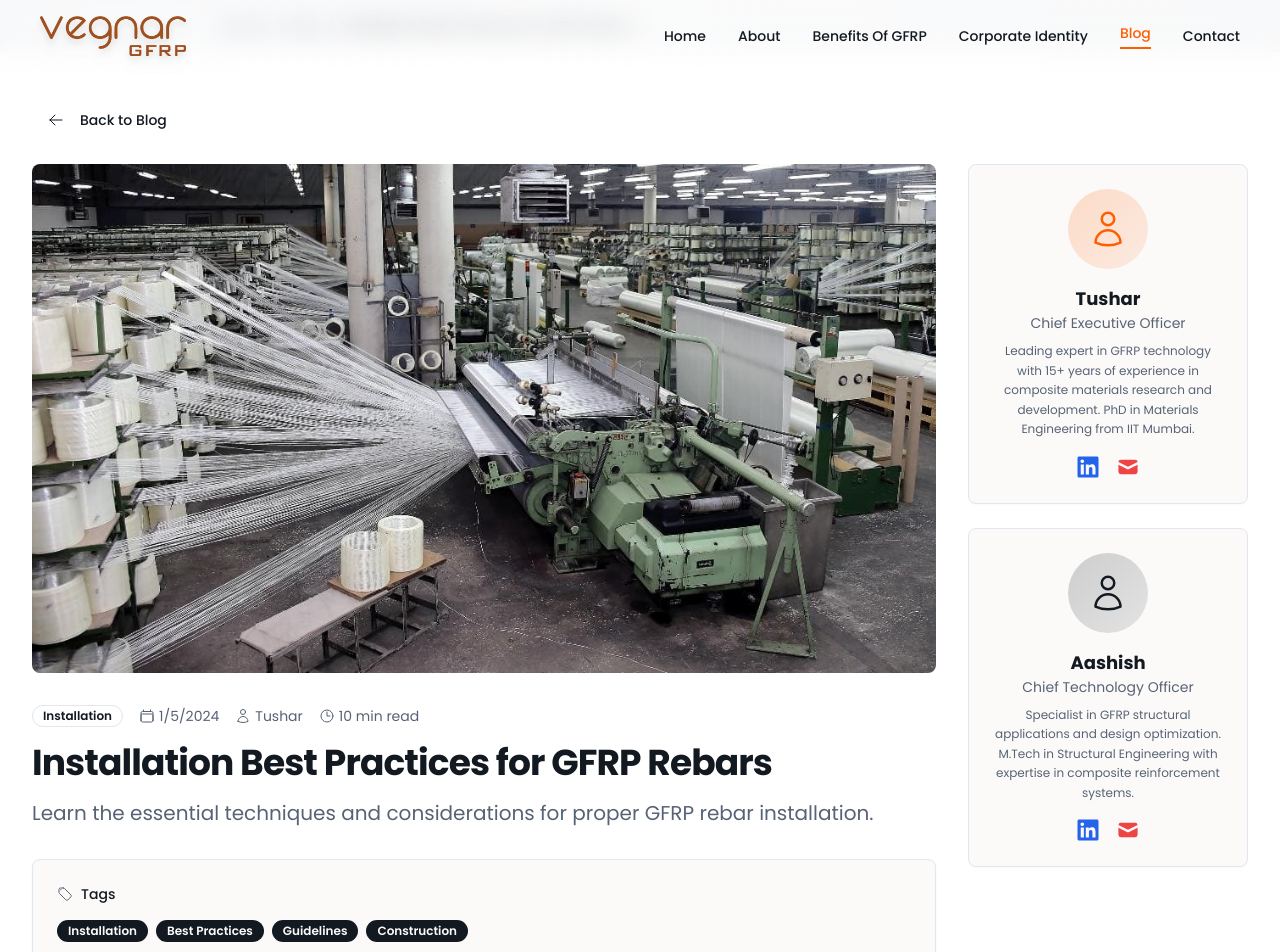
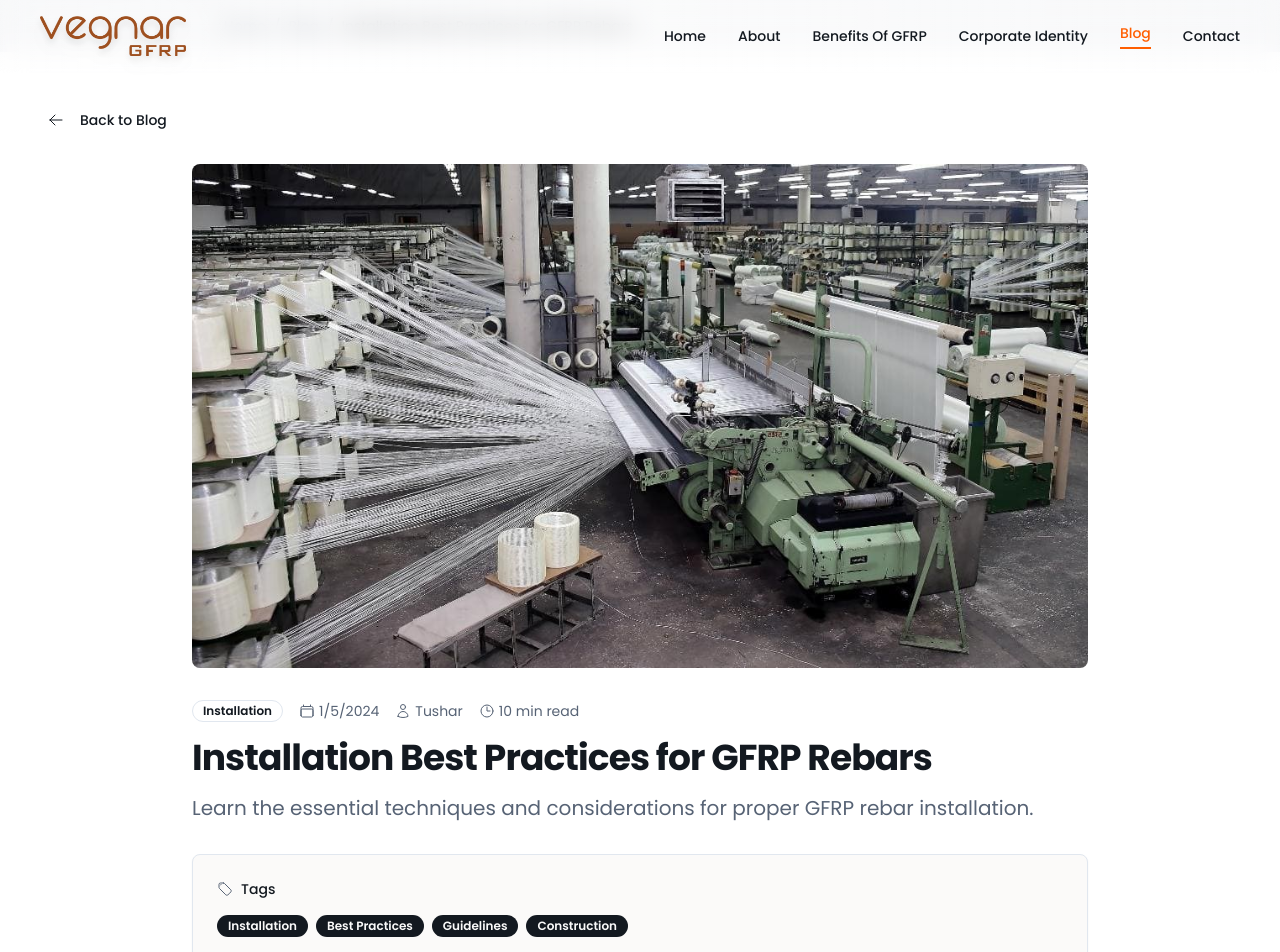
Before and after one commit to gabbar360/vegnar-gfrp_next, a Next.js app: page /blog/gfrp-installation-best-practices in a window 1280 px wide. Shown: the top 952 px of the page. Built offline with nearby package versions, Linux system fonts and the light colour scheme.

Commit message:
remove author section in blog page

```diff
--- a/src/app/blog/[slug]/page.tsx
+++ b/src/app/blog/[slug]/page.tsx
@@ -287,9 +287,9 @@ export default function BlogPostDetail() {
             </Button>
           </Link>
 
-          <div className="grid grid-cols-1 lg:grid-cols-4 gap-8">
+          <div className="w-full">
             {/* Main Content */}
-            <div className="lg:col-span-3">
+            <div className="w-full max-w-4xl mx-auto">
               {/* Featured Image */}
               {post.featuredImage ? (
                 <img
@@ -380,82 +380,6 @@ export default function BlogPostDetail() {
               </Card>
             </div>
 
-            {/* Sidebar */}
-            <div className="lg:col-span-1 space-y-6">
-              {/* First Author Card */}
-              <Card className="bg-card shadow-card border">
-                <CardContent className="p-6">
-                  <div className="text-center space-y-4">
-                    <div className="w-20 h-20 bg-gradient-to-br from-primary/20 to-primary/10 rounded-full flex items-center justify-center mx-auto">
-                      <UserIcon className="h-10 w-10 text-primary" />
-                    </div>
-                    <div>
-                      <h4 className="font-bold text-lg text-foreground">Tushar</h4>
-                      <p className="text-sm text-muted-foreground mb-2">Chief Executive Officer</p>
-                      <p className="text-xs text-muted-foreground leading-relaxed">
-                        Leading expert in GFRP technology with 15+ years of experience in composite materials research and development. PhD in Materials Engineering from IIT Mumbai.
-                      </p>
-                    </div>
-                    <div className="flex justify-center space-x-4">
-                      <a
-                        href="https://www.linkedin.com/in/hiranitushar/"
-                        target="_blank"
-                        rel="noopener noreferrer"
-                        className="text-blue-600 hover:text-blue-800 transition-colors"
-                      >
-                        <FaLinkedin className="h-6 w-6" />
-                      </a>
-                      <a
-                        href="https://mail.google.com/mail/?view=cm&fs=1&to=tushar@vegnar.com"
-                        target="_blank"
-                        rel="noopener noreferrer"
-                        className="text-red-500 hover:text-red-600 transition-colors"
-                      >
-                        <HiMail className="h-6 w-6" />
-                      </a>
-                    </div>
-                  </div>
-                </CardContent>
-              </Card>
-
-              {/* Second Author Card */}
-              <Card className="bg-card shadow-card border">
-                <CardContent className="p-6">
-                  <div className="text-center space-y-4">
-                    <div className="w-20 h-20 bg-gradient-to-br from-secondary/20 to-secondary/10 rounded-full flex items-center justify-center mx-auto">
-                      <UserIcon className="h-10 w-10 text-secondary" />
-                    </div>
-                    <div>
-                      <h4 className="font-bold text-lg text-foreground">Aashish</h4>
-                      <p className="text-sm text-muted-foreground mb-2">Chief Technology Officer</p>
-                      <p className="text-xs text-muted-foreground leading-relaxed">
-                        Specialist in GFRP structural applications and design optimization. M.Tech in Structural Engineering with expertise in composite reinforcement systems.
-                      </p>
-                    </div>
-                    <div className="flex justify-center space-x-4">
-                      <a
-                        href="https://www.linkedin.com/in/ashiishchauhan/"
-                        target="_blank"
-                        rel="noopener noreferrer"
-                        className="text-blue-600 hover:text-blue-800 transition-colors"
-                      >
-                        <FaLinkedin className="h-6 w-6" />
-                      </a>
-                      <a
-                        href="https://mail.google.com/mail/?view=cm&fs=1&to=chauhanashish360@vegnar.com"
-                        target="_blank"
-                        rel="noopener noreferrer"
-                        className="text-red-500 hover:text-red-600 transition-colors"
-                      >
-                        <HiMail className="h-6 w-6" />
-                      </a>
-                    </div>
-                  </div>
-                </CardContent>
-              </Card>
-
-
-            </div>
           </div>
         </div>
       </section>
--- a/src/app/blog/page.tsx
+++ b/src/app/blog/page.tsx
@@ -21,8 +21,7 @@ const blogPosts = [
     title: "GFRP vs Steel: The Ultimate Comparison for Modern Construction",
     excerpt:
       "Discover why GFRP rebars are revolutionizing the construction industry with superior corrosion resistance and durability compared to traditional steel reinforcement.",
-    author: "Dr. Rajesh Kumar",
-    date: "2024-01-15",
+    date: "2025-9-20",
     category: "Technical",
     readTime: "8 min read",
     image: "/images/Blog/gfrp-vs-steel-advantages.png",
@@ -34,7 +33,7 @@ const blogPosts = [
     excerpt:
       "Explore how GFRP rebars are transforming marine infrastructure projects with their exceptional resistance to saltwater corrosion.",
     author: "Priya Sharma",
-    date: "2024-01-10",
+    date: "2025-9-20",
     category: "Applications",
     readTime: "6 min read",
     image: "/images/Blog/construction.png",
@@ -45,8 +44,7 @@ const blogPosts = [
     title: "Sustainable Construction with GFRP Technology",
     excerpt:
       "Learn how GFRP rebars contribute to sustainable construction practices and reduce environmental impact.",
-    author: "Amit Patel",
-    date: "2024-01-05",
+    date: "2025-9-20",
     category: "Sustainability",
     readTime: "7 min read",
     image: "/banner/banner3.jpeg",
@@ -57,8 +55,7 @@ const blogPosts = [
     title: "Installation Best Practices for GFRP Rebars",
     excerpt:
       "A comprehensive guide to proper installation techniques for GFRP rebars to ensure optimal performance.",
-    author: "Dr. Rajesh Kumar",
-    date: "2023-12-28",
+    date: "2025-9-20",
     category: "Technical",
     readTime: "10 min read",
     image: "/banner/banner4.jpeg",
@@ -67,10 +64,8 @@ const blogPosts = [
   {
     id: 5,
     title: "Cost Analysis: GFRP vs Traditional Reinforcement",
-    excerpt:
-      "Detailed cost-benefit analysis showing long-term savings with GFRP reinforcement solutions.",
-    author: "Priya Sharma",
-    date: "2023-12-20",
+    excerpt: "Detailed cost-benefit analysis showing long-term savings with GFRP reinforcement solutions.",
+    date: "2025-9-20",
     category: "Economics",
     readTime: "9 min read",
     image: "/banner/banaer0.png",
@@ -78,34 +73,8 @@ const blogPosts = [
   },
 ];
 
-const authors = [
-  {
-    name: "Dr. Rajesh Kumar",
-    role: "Chief Technical Officer",
-    bio: "Leading expert in composite materials with 15+ years of experience in GFRP technology.",
-    image: "/images/authors/rajesh-kumar.jpg",
-    linkedin: "https://linkedin.com/in/rajesh-kumar-gfrp",
-    email: "rajesh@vegnar.com",
-  },
-  {
-    name: "Priya Sharma",
-    role: "Senior Materials Engineer",
-    bio: "Specialist in marine applications and corrosion-resistant materials.",
-    image: "/images/authors/priya-sharma.jpg",
-    linkedin: "https://linkedin.com/in/priya-sharma-materials",
-    email: "priya@vegnar.com",
-  },
-  {
-    name: "Amit Patel",
-    role: "Sustainability Director",
-    bio: "Expert in sustainable construction practices and environmental impact assessment.",
-    image: "/images/authors/amit-patel.jpg",
-    linkedin: "https://linkedin.com/in/amit-patel-sustainability",
-    email: "amit@vegnar.com",
-  },
-];
 
-const POSTS_PER_PAGE = 4;
+const POSTS_PER_PAGE = 3;
 
 export default function Blog() {
   const [currentPage, setCurrentPage] = useState(1);
@@ -142,10 +111,10 @@ export default function Blog() {
       {/* Blog Content */}
       <section className="py-20 bg-white">
         <div className="mx-auto max-w-7xl px-6 lg:px-8">
-          <div className="grid grid-cols-1 lg:grid-cols-4 gap-12">
+          <div className="w-full">
             {/* Main Content */}
-            <div className="lg:col-span-3">
-              <div className="grid grid-cols-1 md:grid-cols-2 gap-8 mb-12">
+            <div className="w-full">
+              <div className="grid grid-cols-1 md:grid-cols-2 lg:grid-cols-3 gap-8 mb-12">
                 {currentPosts.map((post) => (
                   <Card
                     key={post.id}
@@ -173,10 +142,6 @@ export default function Blog() {
                             month: "long",
                             day: "numeric",
                           })}
-                        </div>
-                        <div className="flex items-center gap-1">
-                          <UserIcon className="h-4 w-4" />
-                          {post.author}
                         </div>
                       </div>
 
@@ -260,93 +225,6 @@ export default function Blog() {
               )}
             </div>
 
-            {/* Sidebar */}
-            <div className="lg:col-span-1 space-y-6 h-fit">
-              {/* First Author Card */}
-              <Card className="bg-card shadow-card border">
-                <CardContent className="p-6">
-                  <div className="text-center space-y-4">
-                    <div className="w-20 h-20 bg-gradient-to-br from-primary/20 to-primary/10 rounded-full flex items-center justify-center mx-auto">
-                      <UserIcon className="h-10 w-10 text-primary" />
-                    </div>
-                    <div>
-                      <h4 className="font-bold text-lg text-foreground">
-                        Tushar
-                      </h4>
-                      <p className="text-sm text-muted-foreground mb-2">
-                        Chief Executive Officer
-                      </p>
-                      <p className="text-xs text-muted-foreground leading-relaxed">
-                        Leading expert in GFRP technology with 15+ years of
-                        experience in composite materials research and
-                        development. PhD in Materials Engineering from IIT
-                        Mumbai.
-                      </p>
-                    </div>
-                    <div className="flex justify-center space-x-4">
-                      <a
-                        href="https://www.linkedin.com/in/hiranitushar/"
-                        target="_blank"
-                        rel="noopener noreferrer"
-                        className="text-blue-600 hover:text-blue-800 transition-colors"
-                      >
-                        <FaLinkedin className="h-6 w-6" />
-                      </a>
-                      <a
-                        href="https://mail.google.com/mail/?view=cm&fs=1&to=tushar@vegnar.com"
-                        target="_blank"
-                        rel="noopener noreferrer"
-                        className="text-red-500 hover:text-red-600 transition-colors"
-                      >
-                        <HiMail className="h-6 w-6" />
-                      </a>
-                    </div>
-                  </div>
-                </CardContent>
-              </Card>
-
-              {/* Second Author Card */}
-              <Card className="bg-card shadow-card border">
-                <CardContent className="p-6">
-                  <div className="text-center space-y-4">
-                    <div className="w-20 h-20 bg-gradient-to-br from-secondary/20 to-secondary/10 rounded-full flex items-center justify-center mx-auto">
-                      <UserIcon className="h-10 w-10 text-secondary" />
-                    </div>
-                    <div>
-                      <h4 className="font-bold text-lg text-foreground">
-                        Aashish
-                      </h4>
-                      <p className="text-sm text-muted-foreground mb-2">
-                        Chief Technology Officer
-                      </p>
-                      <p className="text-xs text-muted-foreground leading-relaxed">
-                        Specialist in GFRP structural applications and design
-                        optimization. M.Tech in Structural Engineering with
-                        expertise in composite reinforcement systems.
-                      </p>
-                    </div>
-                    <div className="flex justify-center space-x-4">
-                      <a
-                        href="https://www.linkedin.com/in/ashiishchauhan/"
-                        target="_blank"
-                        rel="noopener noreferrer"
-                        className="text-blue-600 hover:text-blue-800 transition-colors"
-                      >
-                        <FaLinkedin className="h-6 w-6" />
-                      </a>
-                      <a
-                        href="https://mail.google.com/mail/?view=cm&fs=1&to=chauhanashish360@vegnar.com"
-                        target="_blank"
-                        rel="noopener noreferrer"
-                        className="text-red-500 hover:text-red-600 transition-colors"
-                      >
-                        <HiMail className="h-6 w-6" />
-                      </a>
-                    </div>
-                  </div>
-                </CardContent>
-              </Card>
-            </div>
           </div>
         </div>
       </section>
```
Also changed, not shown: src/app/page.tsx (+6 -7 lines).
